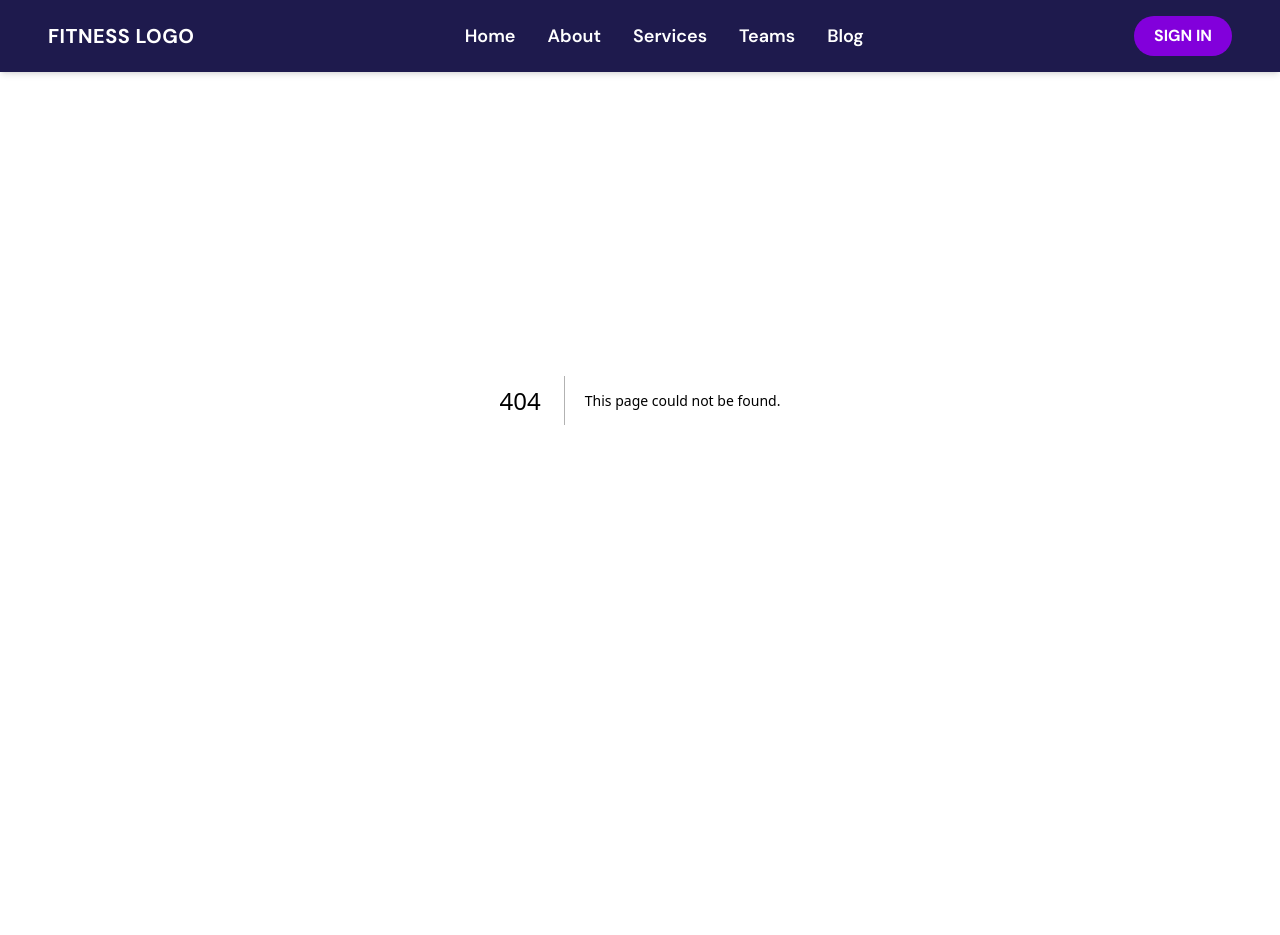
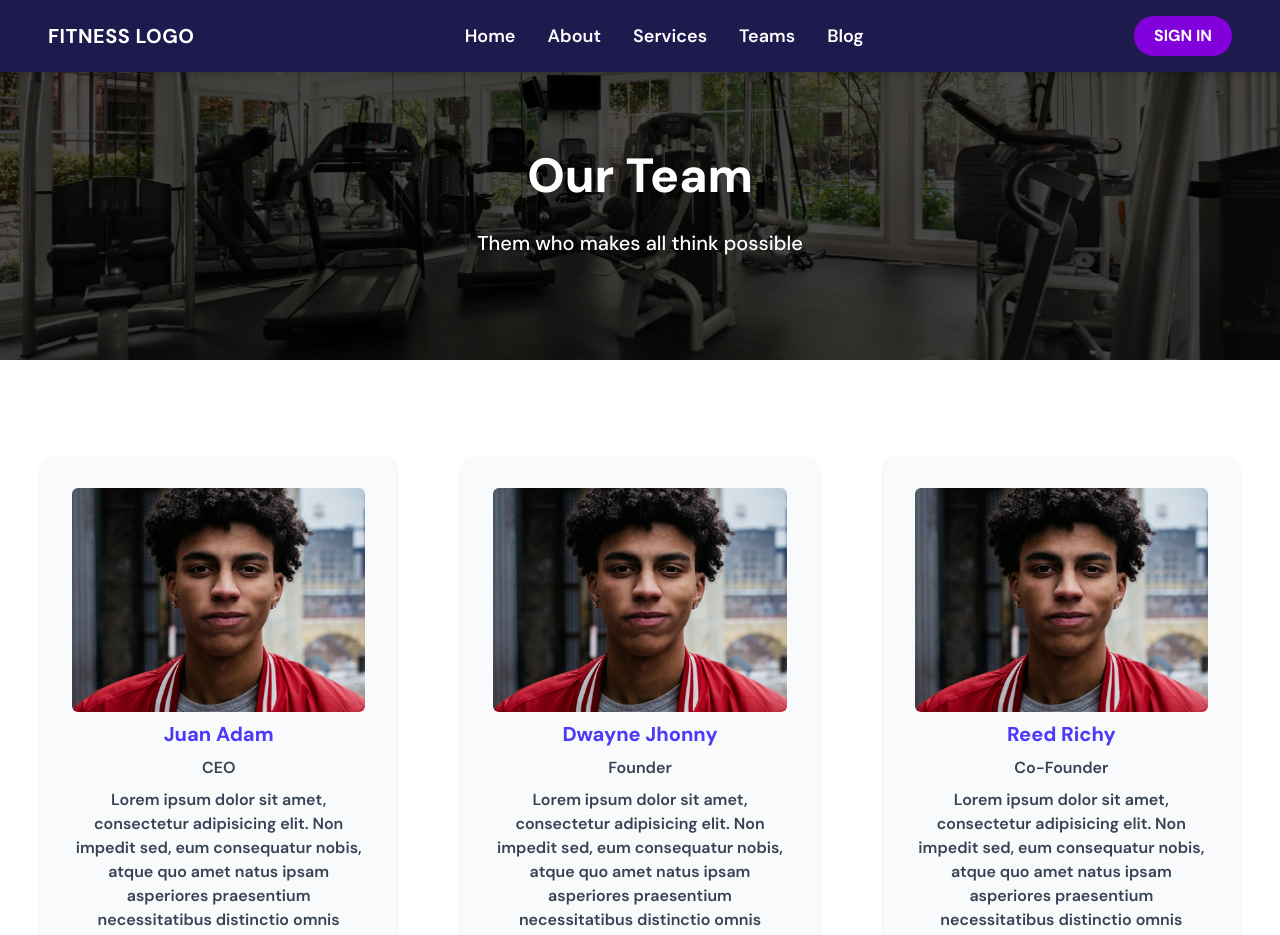
Before and after one commit to rafafadhila/company-profile-fitness, a Next.js app: page /teams in a window 1280 px wide. Before the commit this address had no page. Shown: the top 935 px of the page. Before the commit the page ends 800 px from the top, so only its background shows below. Built offline with nearby package versions, Linux system fonts and the light colour scheme.

Commit message:
add teams page

```diff
--- a/src/app/components/Navbar.tsx
+++ b/src/app/components/Navbar.tsx
@@ -15,7 +15,7 @@ export default function Navbar() {
           <li><a href="/" className="hover:text-indigo-400 transition">Home</a></li>
           <li><a href="/about" className="hover:text-indigo-400 transition">About</a></li>
           <li><a href="/services" className="hover:text-indigo-400 transition">Services</a></li>
-          <li><a href="#" className="hover:text-indigo-400 transition">Teams</a></li>
+          <li><a href="/teams" className="hover:text-indigo-400 transition">Teams</a></li>
           <li><a href="#" className="hover:text-indigo-400 transition">Blog</a></li>
         </ul>
 
--- /dev/null
+++ b/src/app/components/teams/TeamsCard.tsx
@@ -0,0 +1,68 @@
+import Image from "next/image"
+
+export default function TeamsCard() {
+     const teams = [
+            {
+                image: "/images/profile-pic.jpg",
+                name: 'Juan Adam',
+                role: 'CEO',
+                bio: 'Lorem ipsum dolor sit amet, consectetur adipisicing elit. Non impedit sed, eum consequatur nobis, atque quo amet natus ipsam asperiores praesentium necessitatibus distinctio omnis voluptatum rem deserunt labore totam ad. '
+            },
+            {
+                image: "/images/profile-pic.jpg",
+                name: 'Dwayne Jhonny',
+                role: 'Founder',
+                bio: 'Lorem ipsum dolor sit amet, consectetur adipisicing elit. Non impedit sed, eum consequatur nobis, atque quo amet natus ipsam asperiores praesentium necessitatibus distinctio omnis voluptatum rem deserunt labore totam ad. '
+            },
+            {
+                image: "/images/profile-pic.jpg",
+                name: 'Reed Richy',
+                role: 'Co-Founder',
+                bio: 'Lorem ipsum dolor sit amet, consectetur adipisicing elit. Non impedit sed, eum consequatur nobis, atque quo amet natus ipsam asperiores praesentium necessitatibus distinctio omnis voluptatum rem deserunt labore totam ad. '
+            },
+            {
+                image: "/images/profile-pic.jpg",
+                name: 'Slimy Hyun',
+                role: 'Co-Founder',
+                bio: 'Lorem ipsum dolor sit amet, consectetur adipisicing elit. Non impedit sed, eum consequatur nobis, atque quo amet natus ipsam asperiores praesentium necessitatibus distinctio omnis voluptatum rem deserunt labore totam ad. '
+            },
+        ];
+
+        return (
+        <section id="overview" className="bg-white text-black py-24">
+            <div className="max-w-7xl mx-auto px-6 lg:px-10">
+                <div className="grid grid-cols-1 lg:grid-cols-3 gap-16 items-center">
+
+                        {teams.map((item, index) => (
+                            <div
+                                key={index}
+                                className="bg-gray-50 rounded-2xl shadow-sm p-8 text-center hover:scale-105 hover:shadow-2xl hover:bg-white transition-all duration-300 space-y-2"
+                            >
+                                <div className='w-full'>
+                                    <Image
+                                        src={item.image}
+                                        width={300}
+                                        height={300}
+                                        alt={`profile pic ${item.name}`}
+                                        className='w-full h-56 object-cover rounded-md'
+                                    />
+
+                                </div>
+                                <h3 className="text-xl font-extrabold text-indigo-600">
+                                    {item.name}
+                                </h3>
+                                <h3 className="text-base font-semibold text-gray-700">
+                                    {item.role}
+                                </h3>
+                                <h3 className="text-base font-semibold text-gray-700">
+                                    {item.bio}
+                                </h3>
+                            </div>
+                        ))}
+
+
+                </div>
+            </div>
+        </section>
+    )
+}
--- /dev/null
+++ b/src/app/teams/page.tsx
@@ -0,0 +1,16 @@
+import Header from "../components/Header"
+import TeamsCard from "../components/teams/TeamsCard"
+
+export default function page() {
+    return (
+        <main>
+            <Header
+                image="/images/header.jpg"
+                title="Our Team"
+                subtitle="Them who makes all think possible"
+            />
+            <TeamsCard />
+        </main>
+
+    )
+}
```
